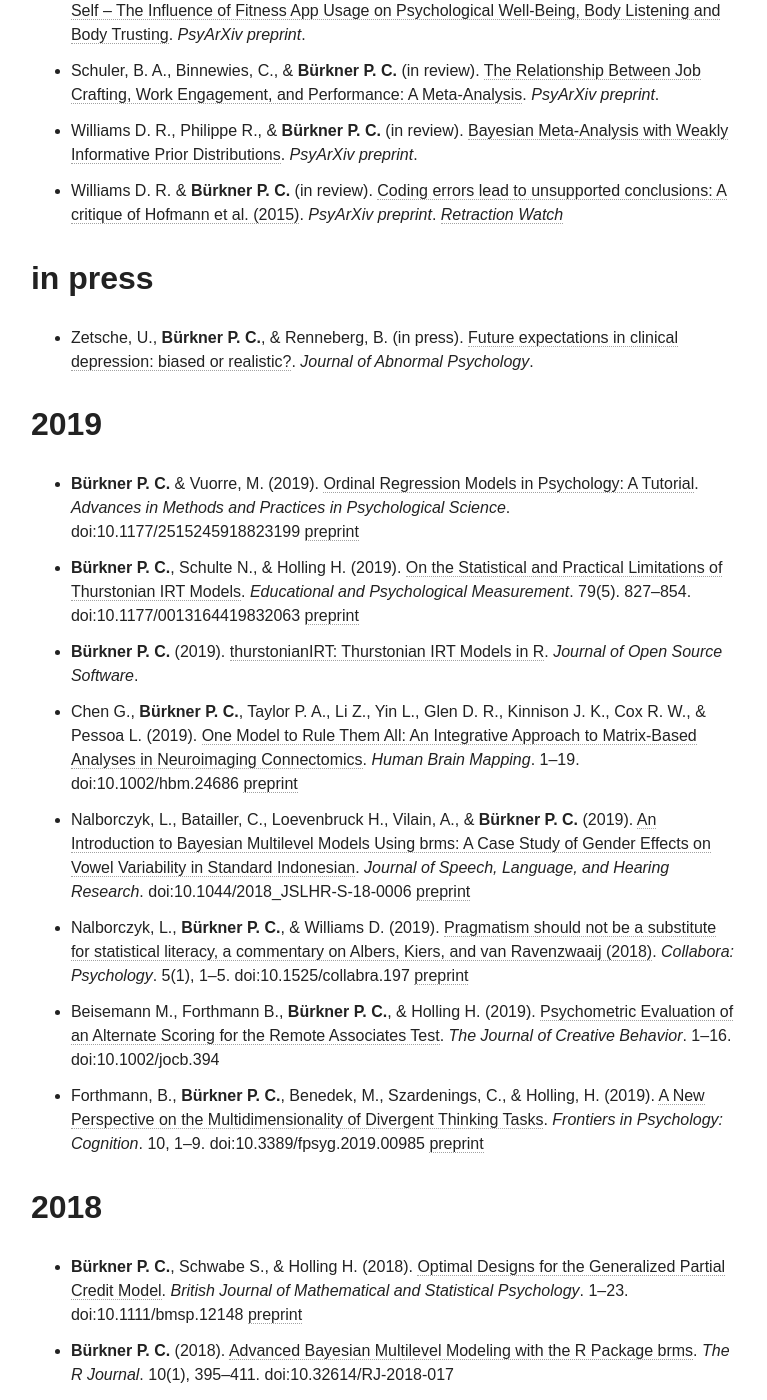
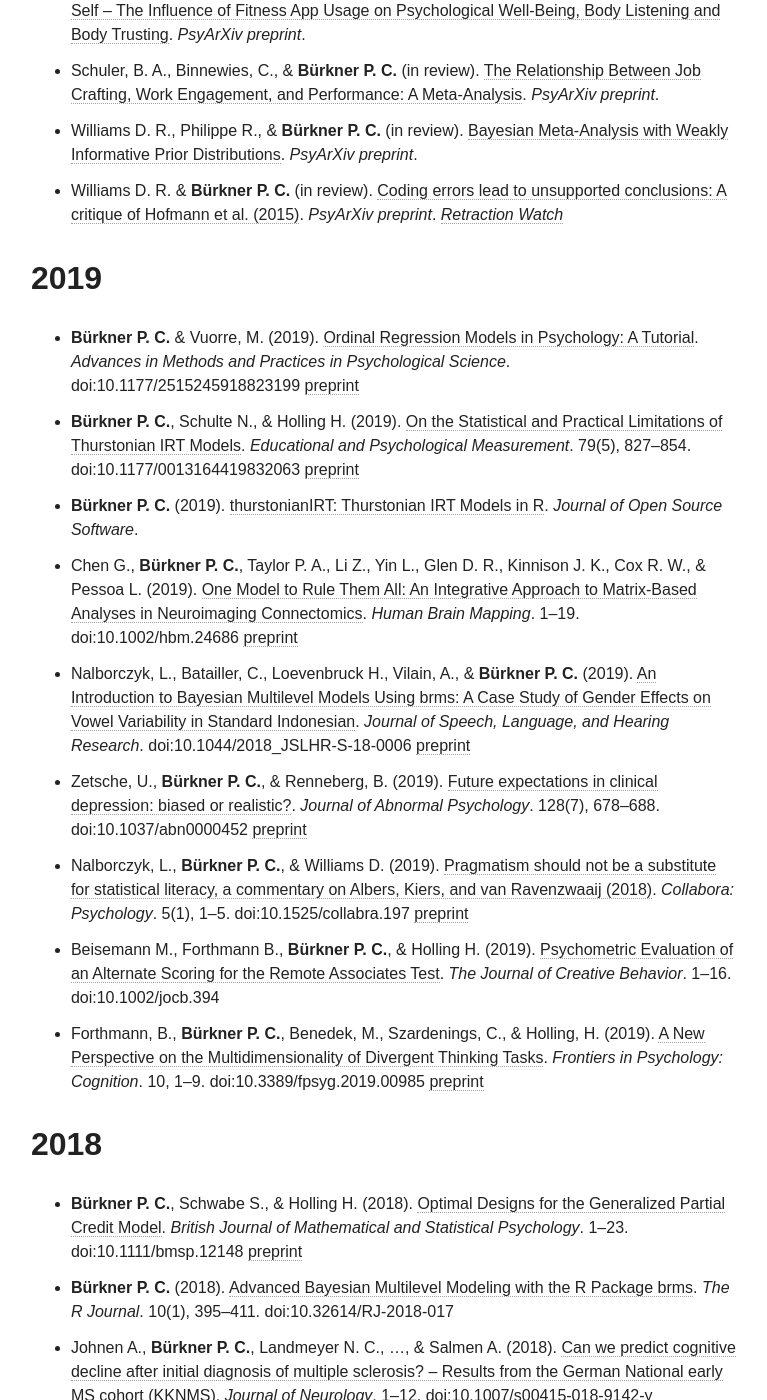
Before and after one commit to paul-buerkner/paul-buerkner.github.io, a Jekyll site: the page built from publications/index.md, in a window 1280 px wide and 1400 px high, scrolled down 1223 px. Shown: the whole window, without its empty margins (255-1022 px from the left). Built offline with Jekyll 4.4.1, drawn with Linux system fonts in a browser that asks for light colours; nearby versions of some CDN libraries.

Commit message:
move paper to published

```diff
--- a/publications/index.md
+++ b/publications/index.md
@@ -5,6 +5,7 @@
 ---
 
 ## preprints
+
 * **Bürkner P. C.** (in review) [Bayesian Item Response Modelling in R with brms and Stan](https://arxiv.org/abs/1905.09501). *ArXiv preprint*.
 * **Bürkner P. C.**, Gabry J., & Vehtari A. (in review). [Approximate leave-future-out cross-validation for time series  models](https://arxiv.org/abs/1902.06281). *ArXiv preprint*.
 * **Bürkner P. C.** & Charpentier, E. (in review). [Modeling Monotonic Effects of Ordinal Predictors in Regression Models](https://psyarxiv.com/9qkhj/). *PsyArXiv preprint*.
@@ -18,21 +19,20 @@
 * Williams D. R., Philippe R., & **Bürkner P. C.** (in review). [Bayesian Meta-Analysis with Weakly Informative Prior Distributions](https://psyarxiv.com/7tbrm/). *PsyArXiv preprint*.
 * Williams D. R. & **Bürkner P. C.** (in review). [Coding errors lead to unsupported conclusions: A critique of Hofmann et al. (2015)](https://osf.io/preprints/psyarxiv/2jpdb/). *PsyArXiv preprint*. [*Retraction Watch*](http://retractionwatch.com/2016/10/04/oh-well-love-hormone-doesnt-reduce-psychiatric-symptoms-says-researchers-in-request-to-retract/)
 
-## in press
-* Zetsche, U., **Bürkner P. C.**, & Renneberg, B. (in press). [Future expectations in clinical depression: biased or realistic?](https://psyarxiv.com/w96k2/). *Journal of Abnormal Psychology*.
-
 ## 2019
 
 * **Bürkner P. C.** & Vuorre, M. (2019). [Ordinal Regression Models in Psychology: A Tutorial](https://journals.sagepub.com/doi/10.1177/2515245918823199). *Advances in Methods and Practices in Psychological Science*. doi:10.1177/2515245918823199 [preprint](https://psyarxiv.com/x8swp/)
-* **Bürkner P. C.**, Schulte N., & Holling H. (2019). [On the Statistical and Practical Limitations of Thurstonian IRT Models](https://journals.sagepub.com/doi/10.1177/0013164419832063). *Educational and Psychological Measurement*. 79(5). 827--854. doi:10.1177/0013164419832063 [preprint](https://psyarxiv.com/dbwn8/)
+* **Bürkner P. C.**, Schulte N., & Holling H. (2019). [On the Statistical and Practical Limitations of Thurstonian IRT Models](https://journals.sagepub.com/doi/10.1177/0013164419832063). *Educational and Psychological Measurement*. 79(5), 827--854. doi:10.1177/0013164419832063 [preprint](https://psyarxiv.com/dbwn8/)
 * **Bürkner P. C.** (2019). [thurstonianIRT: Thurstonian IRT Models in R](https://joss.theoj.org/papers/10.21105/joss.01662). *Journal of Open Source Software*.
 * Chen G., **Bürkner P. C.**, Taylor P. A., Li Z., Yin L., Glen D. R., Kinnison J. K., Cox R. W., & Pessoa L. (2019). [One Model to Rule Them All: An Integrative Approach to Matrix-Based Analyses in Neuroimaging Connectomics](https://onlinelibrary.wiley.com/doi/full/10.1002/hbm.24686). *Human Brain Mapping*. 1--19. doi:10.1002/hbm.24686 [preprint](https://www.biorxiv.org/content/early/2018/11/01/459545)
 * Nalborczyk, L., Batailler, C., Loevenbruck H., Vilain, A., & **Bürkner P. C.** (2019). [An Introduction to Bayesian Multilevel Models Using brms: A Case Study of Gender Effects on Vowel Variability in Standard Indonesian](https://pubs.asha.org/doi/10.1044/2018_JSLHR-S-18-0006). *Journal of Speech, Language, and Hearing Research*. doi:10.1044/2018_JSLHR-S-18-0006 [preprint](https://psyarxiv.com/guhsa/)
+* Zetsche, U., **Bürkner P. C.**, & Renneberg, B. (2019). [Future expectations in clinical depression: biased or realistic?](https://psycnet.apa.org/fulltext/2019-47129-001.html). *Journal of Abnormal Psychology*. 128(7), 678--688. doi:10.1037/abn0000452 [preprint](https://psyarxiv.com/w96k2/)
 * Nalborczyk, L., **Bürkner P. C.**, & Williams D. (2019). [Pragmatism should not be a substitute for statistical literacy, a commentary on Albers, Kiers, and van Ravenzwaaij (2018)](https://www.collabra.org/articles/10.1525/collabra.197/). *Collabora: Psychology*. 5(1), 1--5. doi:10.1525/collabra.197 [preprint](https://psyarxiv.com/fmtkj/)
 * Beisemann M., Forthmann B., **Bürkner P. C.**, & Holling H. (2019). [Psychometric Evaluation of an Alternate Scoring for the Remote Associates Test](https://onlinelibrary.wiley.com/doi/abs/10.1002/jocb.394). *The Journal of Creative Behavior*. 1--16. doi:10.1002/jocb.394
 * Forthmann, B., **Bürkner P. C.**, Benedek, M., Szardenings, C., & Holling, H. (2019). [A New Perspective on the Multidimensionality of Divergent Thinking Tasks](https://www.frontiersin.org/articles/10.3389/fpsyg.2019.00985/full). *Frontiers in Psychology: Cognition*. 10, 1--9. doi:10.3389/fpsyg.2019.00985 [preprint](https://psyarxiv.com/tvzs6/)
 
 ## 2018
+
 * **Bürkner P. C.**, Schwabe S., & Holling H. (2018). [Optimal Designs for the Generalized Partial Credit Model](https://onlinelibrary.wiley.com/doi/full/10.1111/bmsp.12148). *British Journal of Mathematical and Statistical Psychology*. 1--23. doi:10.1111/bmsp.12148 [preprint](https://arxiv.org/abs/1803.06517)
 * **Bürkner P. C.** (2018). [Advanced Bayesian Multilevel Modeling with the R Package brms](https://journal.r-project.org/archive/2018/RJ-2018-017/index.html). *The R Journal*. 10(1), 395--411. doi:10.32614/RJ-2018-017
 * Johnen A., **Bürkner P. C.**, Landmeyer N. C., ..., & Salmen A. (2018). [Can we predict cognitive decline after initial diagnosis of multiple sclerosis? – Results from the German National early MS cohort (KKNMS)](https://link.springer.com/article/10.1007/s00415-018-9142-y). *Journal of Neurology*. 1--12. doi:10.1007/s00415-018-9142-y
@@ -45,6 +45,7 @@
 * Arslan R. C., Willführ K. P., Frans E. M., Verweij K. J. H., **Bürkner P. C.**, Myrskylä M., Voland E., Almqvist C., Brendan P., Zietsch B. P., & Penke L. (2018). [Relaxed selection and mutation accumulation are best studied empirically: Reply to a comment by Woodley et al.](http://rspb.royalsocietypublishing.org/content/285/1873/20180092) *Proceedings of the Royal Society B*. 285(1873). 1--3. doi:10.1098/rspb.2018.0092
 
 ## 2017
+
 * **Bürkner P. C.** (2017). [brms: An R Package for Bayesian Multilevel Models using Stan](https://www.jstatsoft.org/article/view/v080i01). *Journal of Statistical Software*. 80(1), 1-28. doi:10.18637/jss.v080.i01
 * **Bürkner P. C.**, Williams D. R., Simmons T. C., & Woolley J. D. (2017). [Intranasal oxytocin may improve high-level social cognition in schizophrenia, but not social cognition or neurocognition in general: A multi-level Bayesian meta-analysis](https://academic.oup.com/schizophreniabulletin/article-abstract/doi/10.1093/schbul/sbx053/3861667/Intranasal-Oxytocin-May-Improve-High-Level-Social?redirectedFrom=fulltext). *Schizophrenia Bulletin*. 43(6), 1291--1303. doi:10.1093/schbul/sbx053
 * **Bürkner P. C.**, Bittner N., Holling H., & Buhlmann U. (2017). [D-Cycloserine Augmentation of Behavior Therapy for Anxiety and Obsessive-Compulsive Disorders: A Meta-Analysis](http://journals.plos.org/plosone/article?id=10.1371/journal.pone.0173660). *PLOS ONE*. 12(3), 1--19. doi:10.1371/journal.pone.0173660
@@ -56,8 +57,10 @@
 * Williams D. R. & **Bürkner P. C.** (2017). [Data extraction and statistical errors: A quantitative critique of Gumley et al. (2014)](http://onlinelibrary.wiley.com/doi/10.1111/bjc.12130/full). *British Journal of Clinical Psychology*. 56(2), 208--211. doi:10.1111/bjc.12130
 
 ## 2016
+
 * **Bürkner P. C.**, Doebler P., & Holling H. (2016). [Optimal design of the Wilcoxon-Mann-Whitney-test](http://onlinelibrary.wiley.com/doi/10.1002/bimj.201600022/full). *Biometrical Journal*. 59(1), 25--40. doi:10.1002/bimj.201600022
 * Benda N., **Bürkner P. C.**, Freise F., Holling H., & Schwabe R. (2016). [Adaptive Designs for Quantal Dose-Response Experiments with False Answers](http://www.tandfonline.com/doi/abs/10.1080/15598608.2016.1213209). *Journal of Statistical Theory and Practice*. 11(3), 361--374. doi:10.1080/15598608.2016.1213209
 
 ## 2014
+
 * **Bürkner P. C.** & Doebler P. (2014). [Testing for Publication Bias in Diagnostic Meta-Analysis: A Simulation Study](http://onlinelibrary.wiley.com/doi/10.1002/sim.6177/full). *Statistics in Medicine*. 33(18), 3061--3077. doi:10.1002/sim.6177
```
